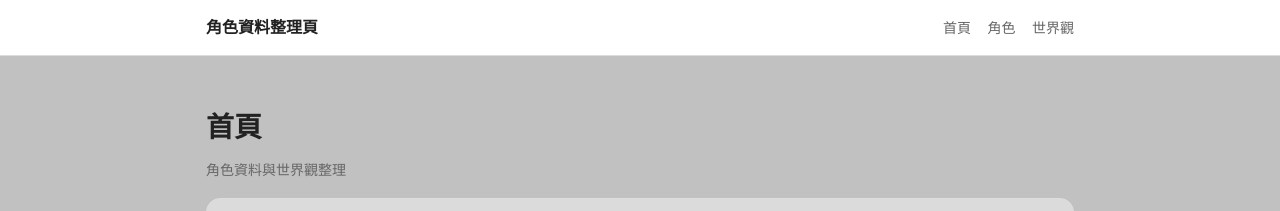
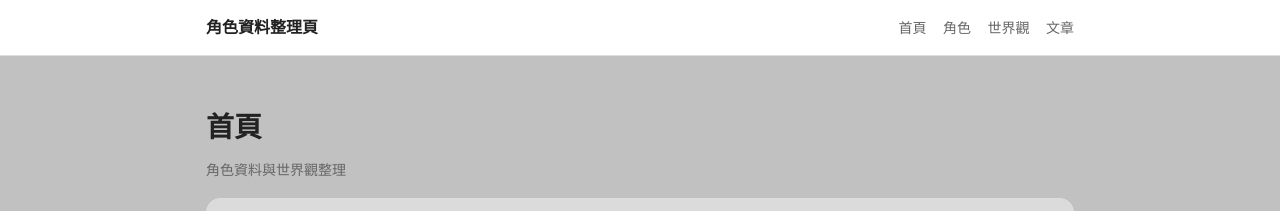
Before and after one commit to yoyoseal/char-archive, a Jekyll site: the page built from index.md, in a window 1280 px wide. Shown: the top 211 px of the page. Built offline with Jekyll 4.4.1, drawn with Linux system fonts in a browser that asks for light colours.

Commit message:
Update default.html

```diff
--- a/_layouts/default.html
+++ b/_layouts/default.html
@@ -15,6 +15,7 @@
           <a href="{{ '/' | relative_url }}">首頁</a>
           <a href="{{ '/characters/' | relative_url }}">角色</a>
           <a href="{{ '/world/' | relative_url }}">世界觀</a>
+          <a href="{{ '/articles/' | relative_url }}">文章</a>
         </nav>
       </div>
     </header>
```
